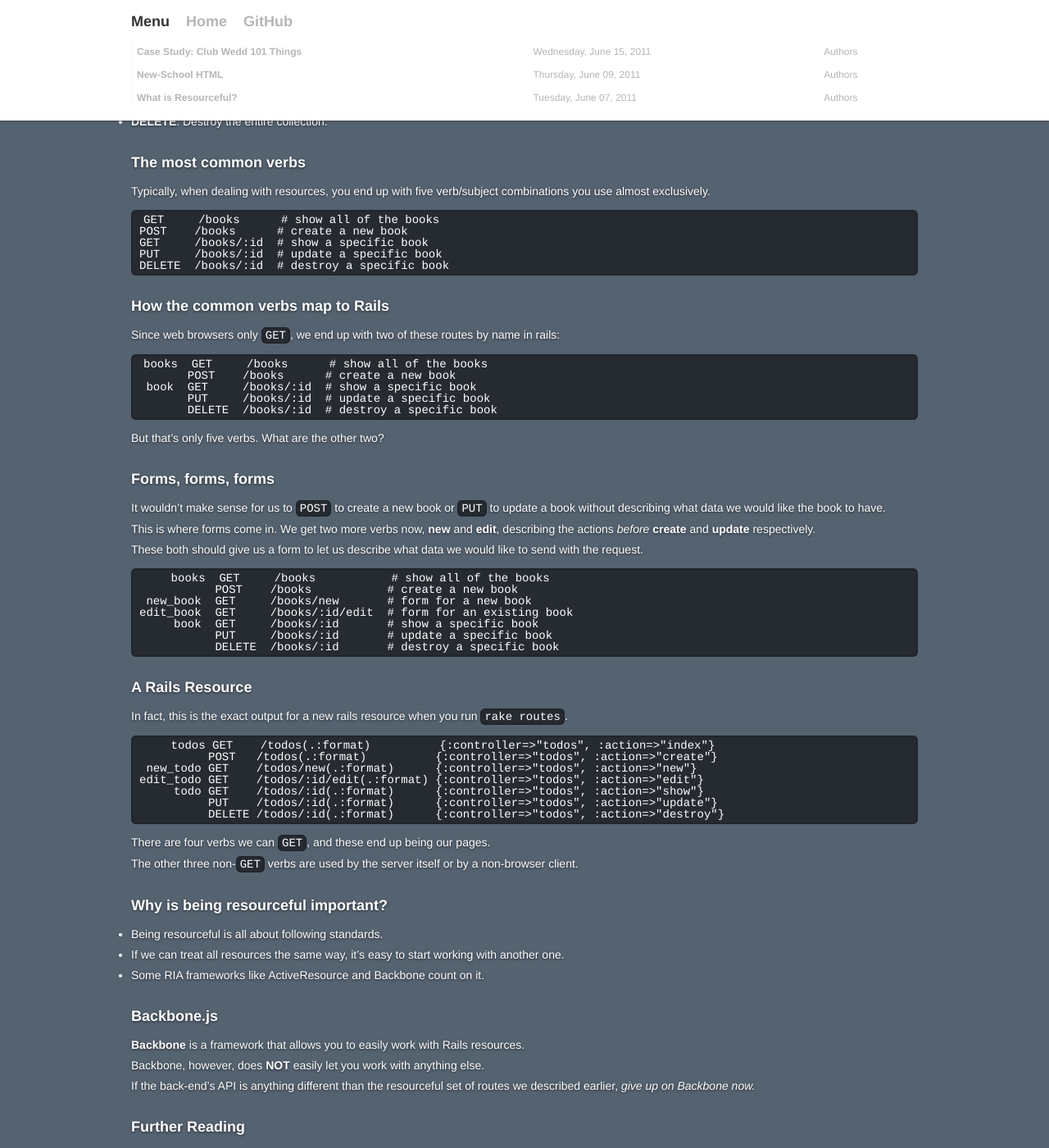
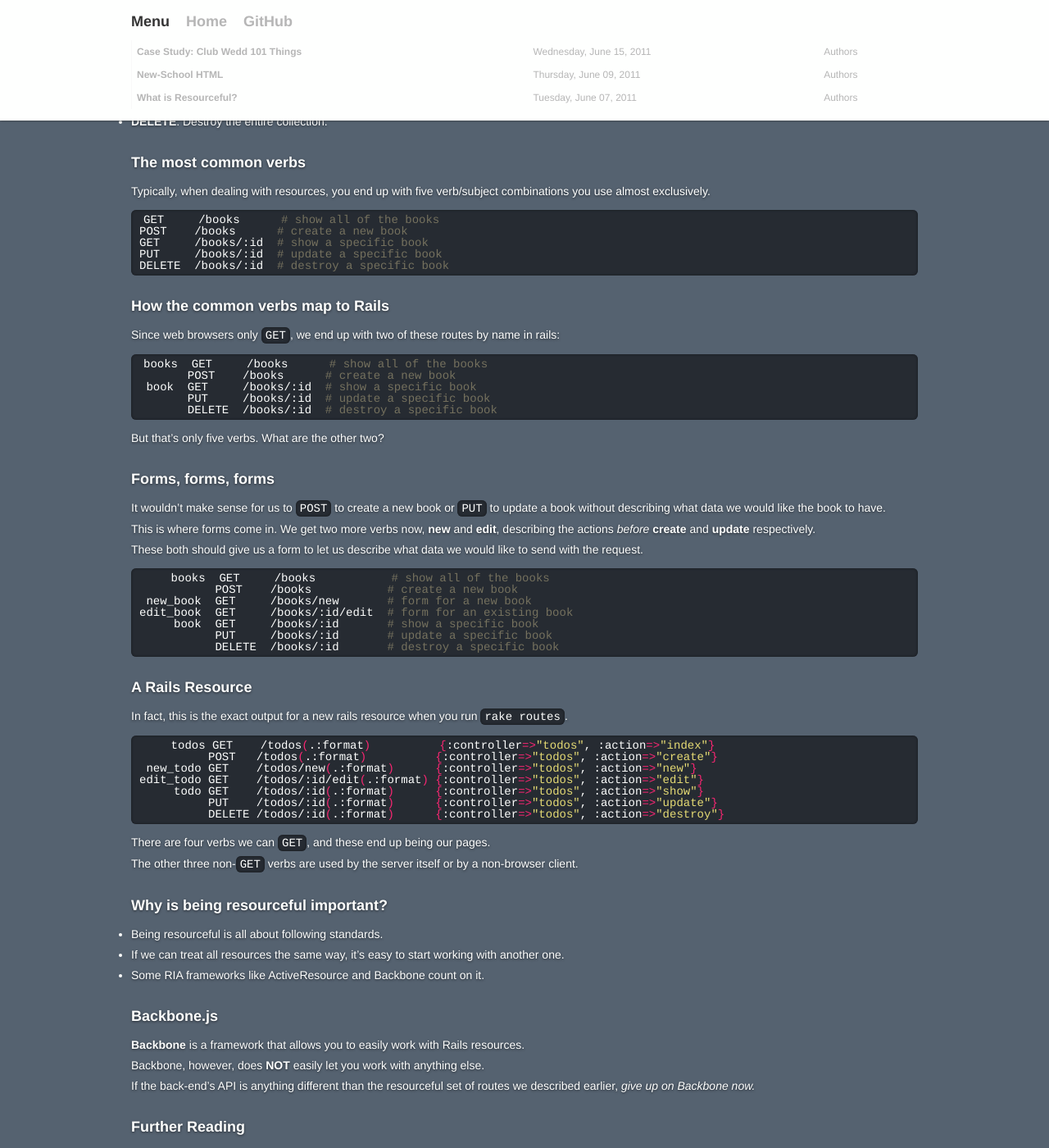
Before and after one commit to SFCRD/sfcrd.github.com, a Jekyll site: the page built from _posts/2011-06-07-what-is-resourceful.md, in a window 1280 px wide and 1400 px high, scrolled down 1183 px. Shown: the whole window at 82% size. Built offline with Jekyll 4.4.1, drawn with Linux system fonts in a browser that asks for light colours.

Commit message:
fix links and code in what is resourceful

```diff
--- a/_posts/2011-06-07-what-is-resourceful.md
+++ b/_posts/2011-06-07-what-is-resourceful.md
@@ -60,25 +60,25 @@ These verbs can either apply to **one** resource, or the entire **collection** o
 
 Typically, when dealing with resources, you end up with five verb/subject combinations you use almost exclusively.
 
-~~~~
+{% highlight bash %}
 GET     /books      # show all of the books
 POST    /books      # create a new book
 GET     /books/:id  # show a specific book
 PUT     /books/:id  # update a specific book
 DELETE  /books/:id  # destroy a specific book
-~~~~
+{% endhighlight %}
 
 ### How the common verbs map to Rails
 
 Since web browsers only `GET`, we end up with two of these routes by name in rails:
 
-~~~~
+{% highlight bash %}
 books  GET     /books      # show all of the books
        POST    /books      # create a new book
  book  GET     /books/:id  # show a specific book
        PUT     /books/:id  # update a specific book
        DELETE  /books/:id  # destroy a specific book
-~~~~
+{% endhighlight %}
 
 But that's only five verbs. What are the other two?
 
@@ -90,7 +90,7 @@ This is where forms come in. We get two more verbs now, **new** and **edit**, de
 
 These both should give us a form to let us describe what data we would like to send with the request.
 
-~~~~
+{% highlight bash %}
     books  GET     /books           # show all of the books
            POST    /books           # create a new book
  new_book  GET     /books/new       # form for a new book
@@ -98,13 +98,13 @@ edit_book  GET     /books/:id/edit  # form for an existing book
      book  GET     /books/:id       # show a specific book
            PUT     /books/:id       # update a specific book
            DELETE  /books/:id       # destroy a specific book
-~~~~
+{% endhighlight %}
 
 ### A Rails Resource
 
 In fact, this is the exact output for a new rails resource when you run `rake routes`.
 
-~~~~
+{% highlight bash %}
     todos GET    /todos(.:format)          {:controller=>"todos", :action=>"index"}
           POST   /todos(.:format)          {:controller=>"todos", :action=>"create"}
  new_todo GET    /todos/new(.:format)      {:controller=>"todos", :action=>"new"}
@@ -112,7 +112,7 @@ edit_todo GET    /todos/:id/edit(.:format) {:controller=>"todos", :action=>"edit
      todo GET    /todos/:id(.:format)      {:controller=>"todos", :action=>"show"}
           PUT    /todos/:id(.:format)      {:controller=>"todos", :action=>"update"}
           DELETE /todos/:id(.:format)      {:controller=>"todos", :action=>"destroy"}
-~~~~
+{% endhighlight %}
 
 There are four verbs we can `GET`, and these end up being our pages.
 
```
